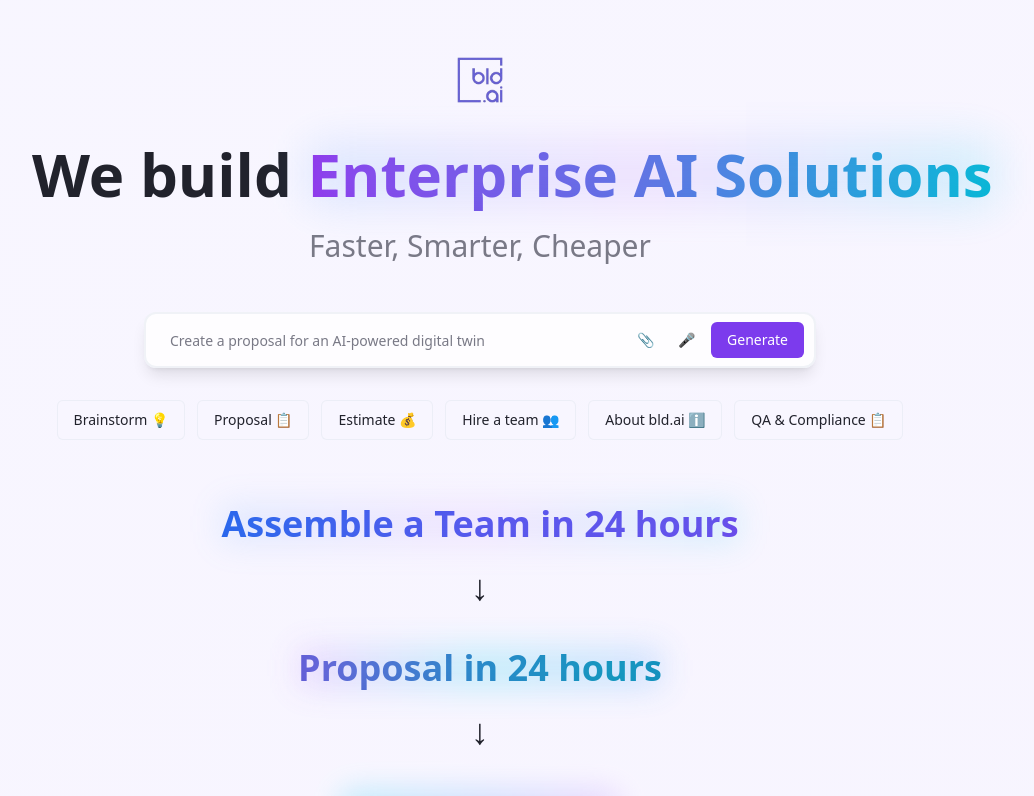
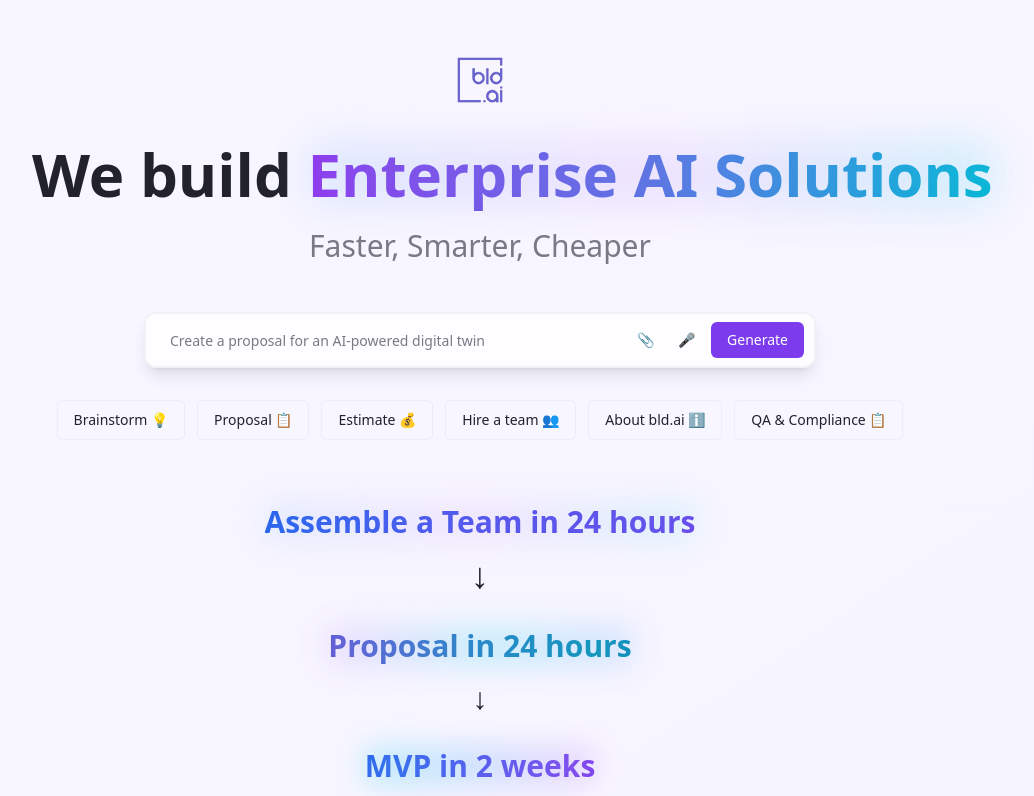
Before and after one commit to ojas-1234/bld-ai-website-mvp, a React (Vite) app: page / in a window 1280 px wide. Shown: the top 796 px of the page, without its empty margins (160-1194 px from the left). Built offline with nearby package versions, Linux system fonts and the light colour scheme.

Commit message:
Fix: Adjust size of "Assemble a Team" section
Reduced the size of the "Assemble a Team" section to be more consistent with the chat bot space.

```diff
--- a/src/components/HeroSection.tsx
+++ b/src/components/HeroSection.tsx
@@ -109,9 +109,9 @@ const HeroSection = () => {
         </div>
 
         {/* Updated Timeline Text */}
-        <div className="mb-16">
-          <div className="text-center space-y-8">
-            <h3 className="text-3xl md:text-4xl font-bold">
+        <div className="mb-12">
+          <div className="text-center space-y-6">
+            <h3 className="text-2xl md:text-3xl font-bold">
               <span className="relative inline-block">
                 <span className="bg-gradient-to-r from-blue-600 via-purple-600 to-cyan-500 bg-clip-text text-transparent bg-[length:300%_300%] animate-[gradient-flow_6s_ease-in-out_infinite]">
                   Assemble a Team in 24 hours
@@ -124,7 +124,7 @@ const HeroSection = () => {
               <div className="text-4xl animate-bounce">↓</div>
             </div>
 
-            <h3 className="text-3xl md:text-4xl font-bold">
+            <h3 className="text-2xl md:text-3xl font-bold">
               <span className="relative inline-block">
                 <span className="bg-gradient-to-r from-purple-600 via-cyan-600 to-blue-600 bg-clip-text text-transparent bg-[length:300%_300%] animate-[gradient-flow_6s_ease-in-out_infinite_1s]">
                   Proposal in 24 hours
@@ -134,10 +134,10 @@ const HeroSection = () => {
             </h3>
 
             <div className="flex justify-center">
-              <div className="text-4xl animate-bounce">↓</div>
+              <div className="text-3xl animate-bounce">↓</div>
             </div>
 
-            <h3 className="text-3xl md:text-4xl font-bold">
+            <h3 className="text-2xl md:text-3xl font-bold">
               <span className="relative inline-block">
                 <span className="bg-gradient-to-r from-cyan-600 via-blue-600 to-purple-600 bg-clip-text text-transparent bg-[length:300%_300%] animate-[gradient-flow_6s_ease-in-out_infinite_2s]">
                   MVP in 2 weeks
```
